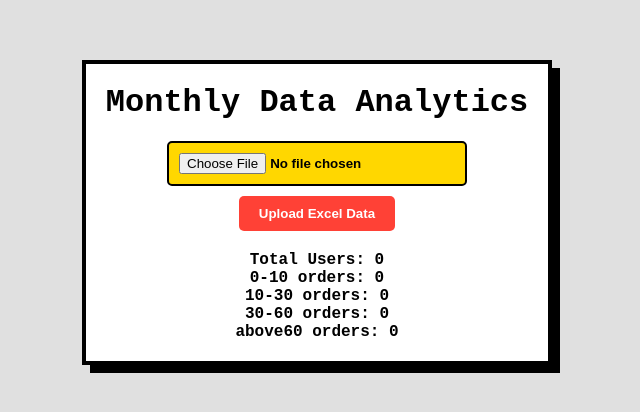
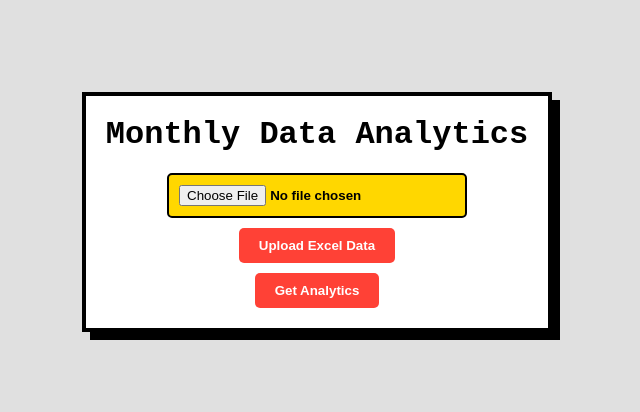
Before and after one commit to sathvikbennihalli/analytics-frontend, a React (Create React App) app: page / in a window 1280 px wide. Shown: the part 188-600 px from the top of the page, without its empty margins (323-963 px from the left). Built offline with nearby package versions, Linux system fonts and the light colour scheme.

Commit message:
analytics page added

```diff
--- a/src/App.js
+++ b/src/App.js
@@ -6,13 +6,10 @@ import "./App.css"; // Ensure to have styles imported
 
 const App = () => {
   return (
-    <div className="app-container">
-      <h1>Monthly Data Analytics</h1>
-      <Routes>
-        <Route path="/" element={<FileUpload />} />
-        <Route path="/analytics" element={<Analytics />} />
-      </Routes>
-    </div>
+    <Routes>
+      <Route path="/" element={<FileUpload />} />
+      <Route path="/analytics" element={<Analytics />} />
+    </Routes>
   );
 };
 
--- a/src/components/FileUpload.js
+++ b/src/components/FileUpload.js
@@ -1,17 +1,21 @@
 import React, { useState } from "react";
 import * as XLSX from "xlsx";
+import { useNavigate } from "react-router-dom";
 
 const FileUpload = () => {
+  const navigate = useNavigate();
   const [file, setFile] = useState(null);
   const [data, setData] = useState([]);
   const [message, setMessage] = useState("");
   const [tableName, setTableName] = useState("");
+  // eslint-disable-next-line no-unused-vars
   const [orderCounts, setOrderCounts] = useState({
     "0-10": 0,
     "10-30": 0,
     "30-60": 0,
     ">60": 0,
   });
+  // eslint-disable-next-line no-unused-vars
   const [totalUsers, setTotalUsers] = useState(0);
 
   const handleFileChange = (e) => {
@@ -50,8 +54,12 @@ const FileUpload = () => {
       });
 
       setData(convertedData);
+      localStorage.removeItem("totalUsers");
+      localStorage.removeItem("orderCounts");
+      localStorage.removeItem("tableName");
       calculateOrderCounts(convertedData);
       setTotalUsers(convertedData.length);
+      localStorage.setItem("uploadedData", JSON.stringify(convertedData));
     };
     reader.readAsBinaryString(file);
   };
@@ -73,6 +81,8 @@ const FileUpload = () => {
     });
 
     setOrderCounts(counts);
+    localStorage.setItem("orderCounts", JSON.stringify(counts));
+    localStorage.setItem("totalUsers", JSON.stringify(data.length));
   };
 
   const handleSubmit = async (e) => {
@@ -98,6 +108,8 @@ const FileUpload = () => {
         const responseData = await response.json();
         setTableName(responseData.tableName);
         setMessage("Data uploaded successfully.");
+        localStorage.setItem("tableName", responseData.tableName);
+        navigate("/analytics");
       } else {
         setMessage("Failed to upload data.");
       }
@@ -107,24 +119,32 @@ const FileUpload = () => {
   };
 
   return (
+    <div className="app-container">
+      <h1>Monthly Data Analytics</h1>
       <div className="file-upload-container">
         <form onSubmit={handleSubmit}>
           <div>
-          <input type="file" accept=".xlsx, .xls" onChange={handleFileChange} />
+            <input
+              type="file"
+              accept=".xlsx, .xls"
+              onChange={handleFileChange}
+            />
           </div>
           <div>
             <button type="submit">Upload Excel Data</button>
           </div>
         </form>
+        <div>
+          <button
+            type="button"
+            className="analytics-button"
+            onClick={() => navigate("/analytics")}
+          >
+            Get Analytics
+          </button>
+        </div>
         {message && <p>{message}</p>}
         {tableName && <p>Table Name: {tableName}</p>}
-      <div style={{ marginTop: "20px", fontWeight: "bold" }}>
-        <p>Total Users: {totalUsers}</p>
-        <p>0-10 orders: {orderCounts["0-10"]}</p>
-        <p>10-30 orders: {orderCounts["10-30"]}</p>
-        <p>30-60 orders: {orderCounts["30-60"]}</p>
-        <p>above60 orders: {orderCounts[">60"]}</p>
-      </div>
         <div className="table-container">
           {data.length > 0 && (
             <table className="table">
@@ -148,6 +168,7 @@ const FileUpload = () => {
           )}
         </div>
       </div>
+    </div>
   );
 };
 
--- a/src/pages/AnalyticsPage.js
+++ b/src/pages/AnalyticsPage.js
@@ -1,46 +1,47 @@
 import React from "react";
-import { useLocation } from "react-router-dom";
 
 const AnalyticsPage = () => {
-  const location = useLocation();
-  const analytics = location.state?.analytics;
-
-//   if (!analytics) {
-//     return <div>Loading...</div>;
-//   }
-
-  const { totalUsers, count0To10, count10To30, count30To60, countMoreThan60 } =
-    analytics;
+  const totalUsers = JSON.parse(localStorage.getItem("totalUsers")) || 0;
+  const orderCounts = JSON.parse(localStorage.getItem("orderCounts")) || {
+    "0-10": 0,
+    "10-30": 0,
+    "30-60": 0,
+    ">60": 0,
+  };
+  const tableName = localStorage.getItem("tableName");
 
   return (
     <div className="analytics-container">
-      <h1 className="analytics-header">MAY MONTH 2024</h1>
+      <h1 className="analytics-header">Analytics Page</h1>
+      <p className="analytics-subheader">Here are your SWIGGY analytics data:</p>
+      {tableName && <p>Table Name: {tableName}</p>}
       <table className="analytics-table">
         <thead>
           <tr>
-            <th colSpan="2">APNA - SWIGGY - MAY MONTH</th>
+            <th>Metrics</th>
+            <th>Count</th>
           </tr>
         </thead>
         <tbody>
           <tr>
-            <td className="analytics-subheader">TOTAL OB</td>
+            <td>Total Users</td>
             <td>{totalUsers}</td>
           </tr>
           <tr>
-            <td className="analytics-subheader">0-10 ORDERS</td>
-            <td>{count0To10}</td>
+            <td>0-10 orders</td>
+            <td>{orderCounts["0-10"]}</td>
           </tr>
           <tr>
-            <td className="analytics-subheader">10-30 ORDERS</td>
-            <td>{count10To30}</td>
+            <td>10-30 orders</td>
+            <td>{orderCounts["10-30"]}</td>
           </tr>
           <tr>
-            <td className="analytics-subheader">30-60 ORDERS</td>
-            <td>{count30To60}</td>
+            <td>30-60 orders</td>
+            <td>{orderCounts["30-60"]}</td>
           </tr>
           <tr>
-            <td className="analytics-subheader">MORE THAN 60 ORDERS</td>
-            <td>{countMoreThan60}</td>
+            <td>Above 60 orders</td>
+            <td>{orderCounts[">60"]}</td>
           </tr>
         </tbody>
       </table>
```
Lines whose indentation alone changed are shown as unchanged.
